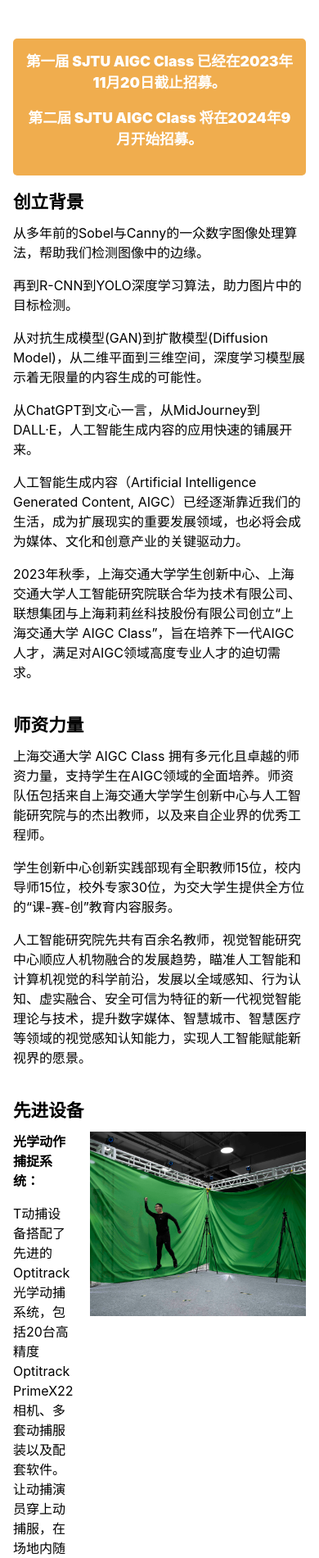
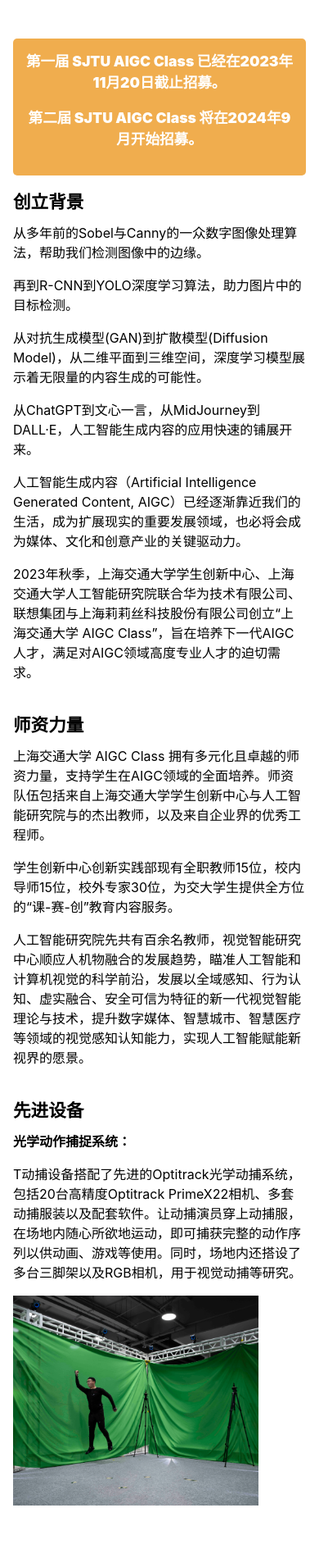
Before and after one commit to SJTU-AIGC/cn, a Jekyll site: the page built from joinus.md, in a window 390 px wide. Shown: the part 223-2123 px from the top of the page at 82% size. Built offline with Jekyll 4.4.1, drawn with Linux system fonts in a browser that asks for light colours; grey boxes are pictures that could not be loaded.

Commit message:
Update joinus.html

```diff
--- a/_layouts/joinus.html
+++ b/_layouts/joinus.html
@@ -30,6 +30,7 @@ layout: default
 
 <div class="section">
 <h4 class="fw-bold pb-1 mb-2">先进设备</h4>
+
     <div class="flex-container">
         <div class="flex-text">
             <p><strong>光学动作捕捉系统：</strong></p>
@@ -165,9 +166,10 @@ layout: default
     }
 
     .flex-container {
-            display: flex;
-            align-items: flex-start;
-            margin-bottom: 20px;
+        display: flex;
+        align-items: flex-start;
+        margin-bottom: 20px;
+        flex-wrap: wrap; /* 允许在小屏幕上换行 */
     }
 
     .flex-text {
@@ -177,7 +179,7 @@ layout: default
 
     .flex-image {
         flex: 0 1 300px;
-        text-align: right;
+        text-align: center; /* 确保在移动设备上居中 */
     }
 
     .flex-image img {
@@ -188,4 +190,18 @@ layout: default
     .section {
         margin-bottom: 40px; /* 调整段落之间的间距 */
     }
+
+    /* 为移动设备添加媒体查询 */
+    @media (max-width: 768px) {
+        .flex-container {
+            flex-direction: column; /* 切换为列方向 */
+        }
+        .flex-text {
+            padding-right: 0;
+        }
+        .flex-image {
+            margin-bottom: 20px; /* 增加底部间距 */
+        }
+    }
+
 </style>
```
